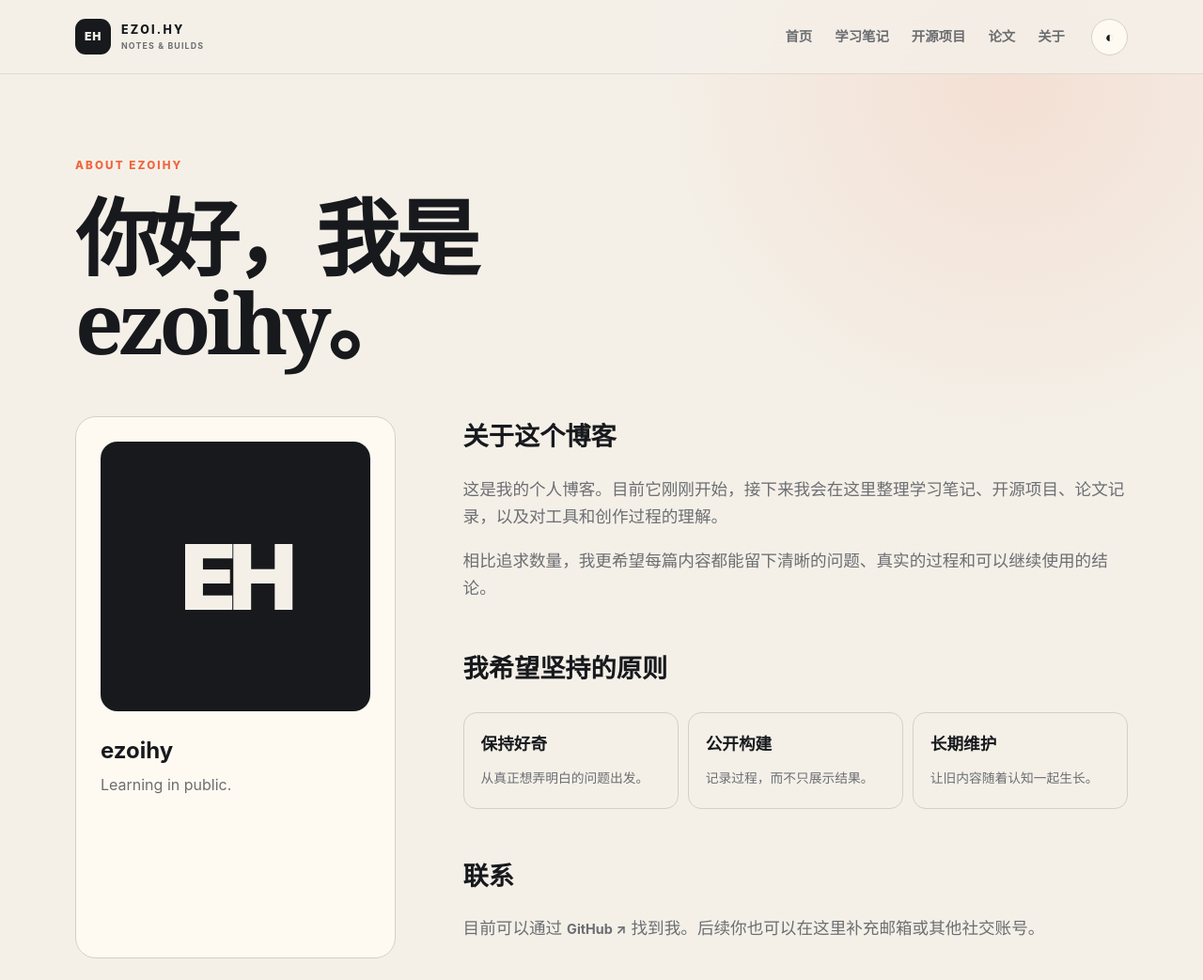
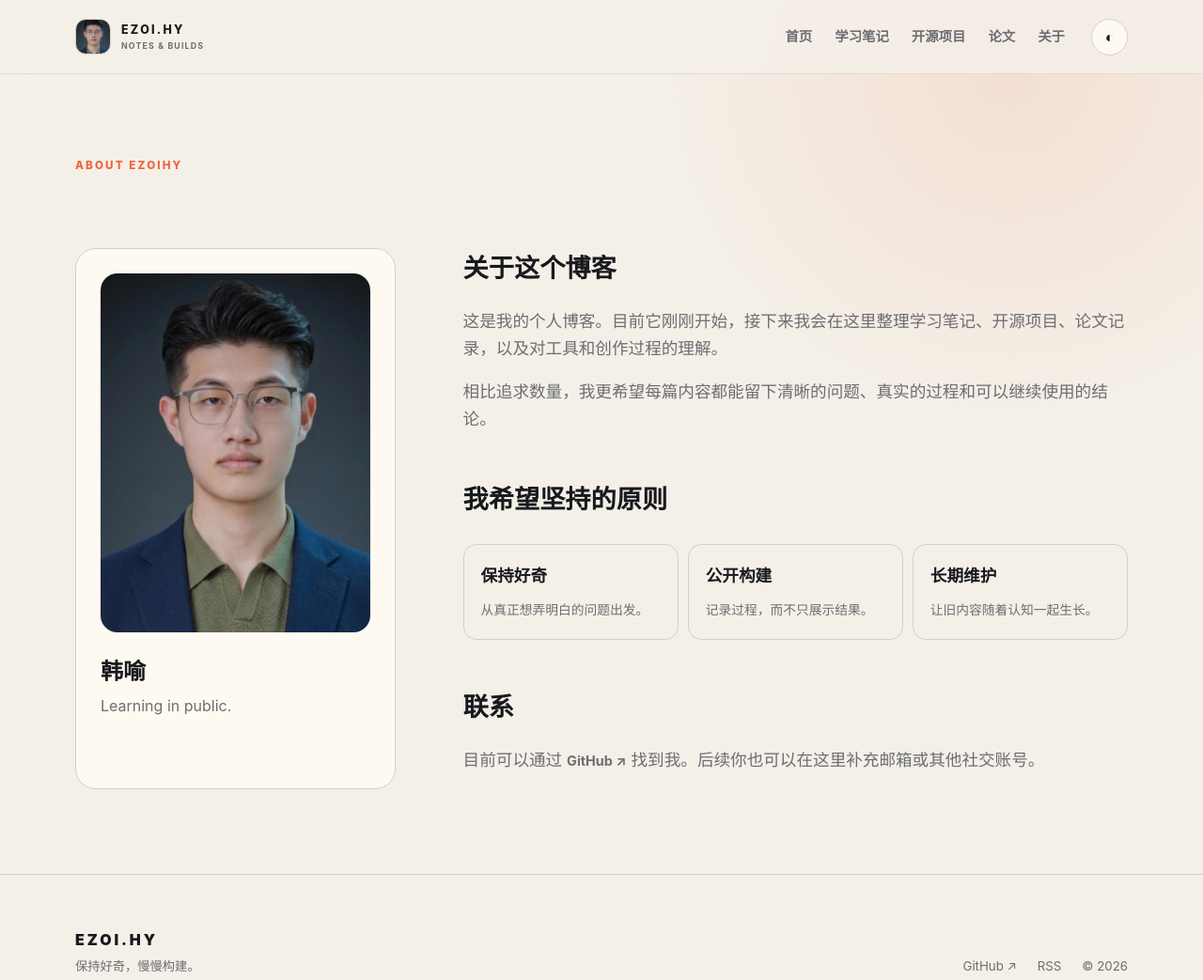
Before and after one commit to ezoiHY/ezoihy.github.io, an Astro site: page /about in a window 1280 px wide. Shown: the top 1043 px of the page at 94% size. Built offline with nearby package versions, Linux system fonts and the light colour scheme; Astro itself is replaced by a stand-in of ours.

Commit message:
Use profile photo for site avatar

```diff
--- a/src/layouts/BaseLayout.astro
+++ b/src/layouts/BaseLayout.astro
@@ -58,7 +58,7 @@ const isActive = (href: string) => href === '/' ? currentPath === '/' : currentP
 		<header class="site-header">
 			<div class="shell header-inner">
 				<a class="brand" href="/" aria-label="Ezoihy's Blog 首页">
-					<span class="brand-mark">EH</span>
+					<img class="brand-mark" src="/avatar.webp" alt="" width="38" height="38" decoding="async" />
 					<span class="brand-copy">EZOI.HY<small>NOTES & BUILDS</small></span>
 				</a>
 				<nav class="nav" aria-label="主导航">
--- a/src/pages/about.astro
+++ b/src/pages/about.astro
@@ -5,12 +5,11 @@ import BaseLayout from '../layouts/BaseLayout.astro';
 <BaseLayout title="关于" description="关于 Ezoihy 与这个个人博客。">
 	<header class="page-hero shell">
 		<p class="eyebrow">ABOUT EZOIHY</p>
-		<h1>你好，我是<br />ezoihy。</h1>
 	</header>
 	<section class="shell about-grid">
 		<aside class="profile-card">
-			<div class="profile-monogram" aria-hidden="true">EH</div>
-			<h2>ezoihy</h2>
+			<img class="profile-avatar" src="/avatar.webp" alt="韩喻的头像" width="1206" height="1642" loading="lazy" decoding="async" />
+			<h2>韩喻</h2>
 			<p>Learning in public.</p>
 		</aside>
 		<div class="about-copy">
--- a/src/styles/global.css
+++ b/src/styles/global.css
@@ -80,9 +80,9 @@ img { max-width: 100%; height: auto; }
 .header-inner { min-height: 78px; display: flex; align-items: center; gap: 28px; }
 .brand { display: inline-flex; align-items: center; gap: 11px; margin-right: auto; }
 .brand-mark {
-	display: grid; place-items: center; width: 38px; height: 38px;
-	background: var(--text); color: var(--bg); border-radius: 11px;
-	font-size: .76rem; font-weight: 900; letter-spacing: .06em;
+	display: block; width: 38px; height: 38px;
+	border: 1px solid var(--line); border-radius: 11px;
+	object-fit: cover; object-position: center 32%;
 }
 .brand-copy { display: grid; font-size: .78rem; font-weight: 850; line-height: 1.1; letter-spacing: .18em; }
 .brand-copy small { margin-top: 5px; color: var(--muted); font-size: .55rem; font-weight: 650; letter-spacing: .13em; }
@@ -176,7 +176,7 @@ img { max-width: 100%; height: auto; }
 
 .about-grid { display: grid; grid-template-columns: .65fr 1.35fr; gap: 72px; padding-bottom: 90px; }
 .profile-card { position: sticky; top: 110px; padding: 26px; border: 1px solid var(--line); border-radius: var(--radius); background: var(--surface); }
-.profile-monogram { display: grid; place-items: center; aspect-ratio: 1; background: var(--text); color: var(--bg); border-radius: 18px; font-size: clamp(3rem, 8vw, 6rem); font-weight: 900; letter-spacing: -.08em; }
+.profile-avatar { display: block; width: 100%; height: auto; aspect-ratio: 3 / 4; border-radius: 18px; object-fit: cover; object-position: center 28%; }
 .profile-card h2 { margin: 22px 0 3px; }
 .profile-card p { margin: 0; color: var(--muted); }
 .about-copy { font-size: 1.1rem; }
```
Also changed, not shown: public/avatar.webp (added), 1 other file.
